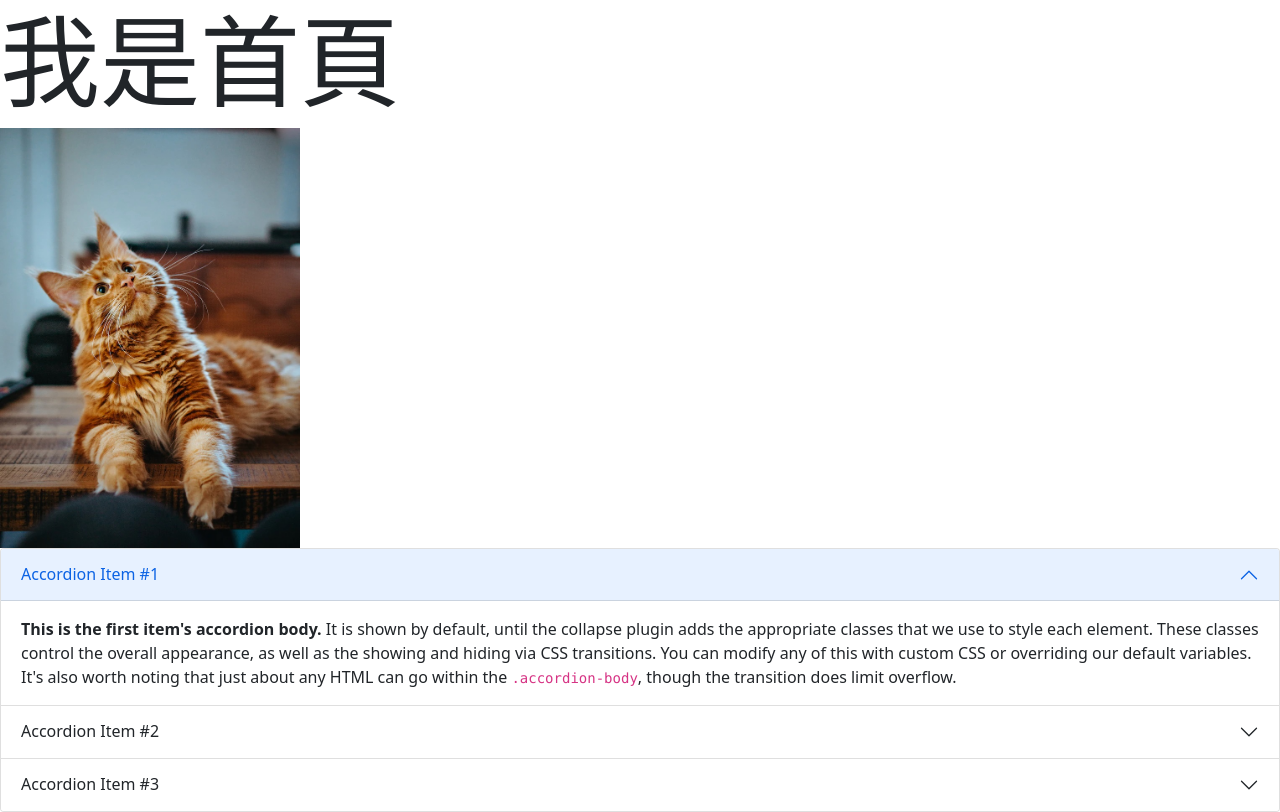
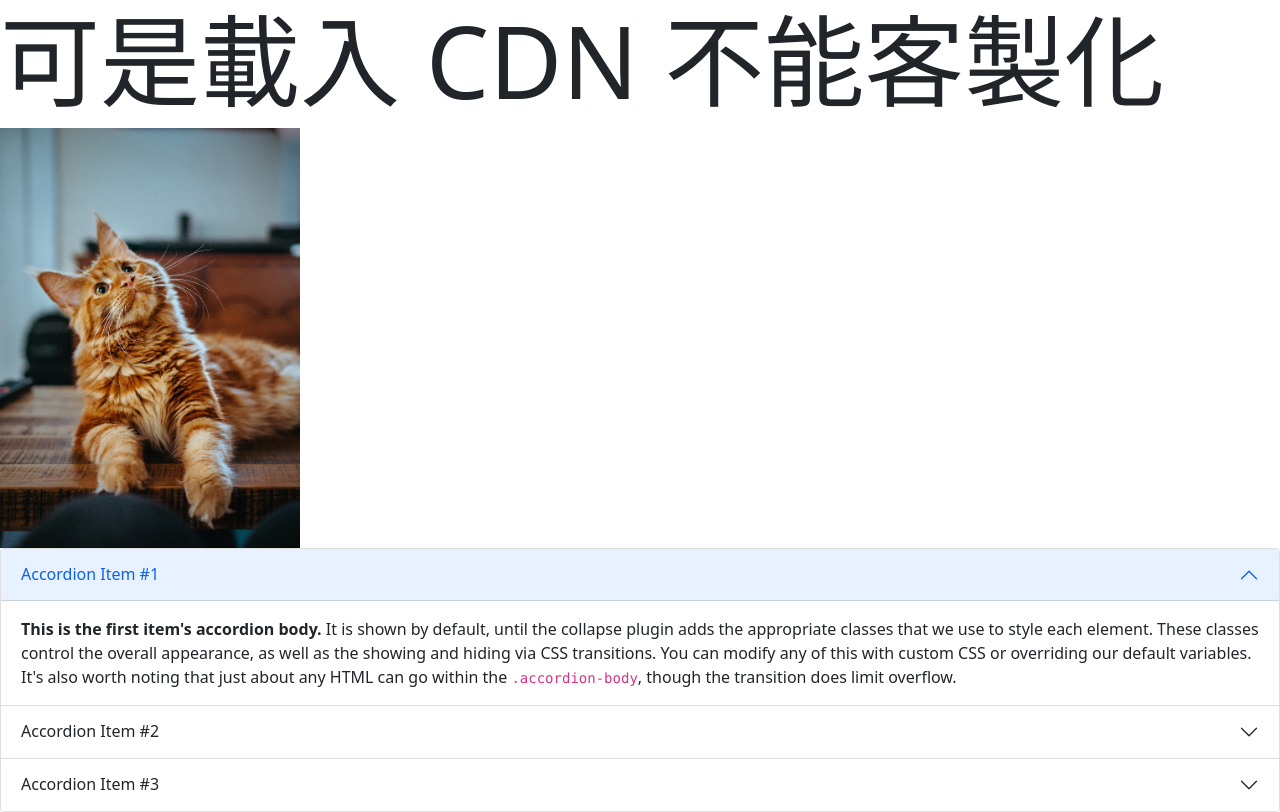
Before and after one commit to icephy/2023_W5_vite_dashboard, a website built with Vite: page pages/index.html in a window 1280 px wide. Built offline with nearby package versions, Linux system fonts and the light colour scheme.

Commit message:
載入 BS5 CDN 方式

```diff
--- a/pages/index.html
+++ b/pages/index.html
@@ -4,17 +4,17 @@
     <meta charset="UTF-8" />
     <meta http-equiv="X-UA-Compatible" content="IE=edge" />
     <meta name="viewport" content="width=device-width, initial-scale=1.0" />
-    <title>W5-後台表單設計</title>
+    <title>W5-後台表單設計-載入 CDN 的版本</title>
     <!-- Bootstrap CSS -->
     <link href="https://cdn.jsdelivr.net/npm/bootstrap@5.1.1/dist/css/bootstrap.min.css" rel="stylesheet" integrity="sha384-F3w7mX95PdgyTmZZMECAngseQB83DfGTowi0iMjiWaeVhAn4FJkqJByhZMI3AhiU" crossorigin="anonymous">
   </head>
   <body>
     <%- include('./layout/header'); -%>
 
-    <h1 class="index-title">我是首頁</h1>
+    <h1 class="index-title">可是載入 CDN 不能客製化</h1>
     <img src="../assets/images/cat.jpg" style="width: 300px;" alt="cat">
     <%- include('./layout/footer'); -%>
-    <!-- 嘗試仔入 BS5 -->
+    <!-- 嘗試載入 BS5 -->
     <div class="accordion" id="accordionExample">
       <div class="accordion-item">
         <h2 class="accordion-header" id="headingOne">
```
Also changed, not shown: assets/scss/base/_base.scss (added).
